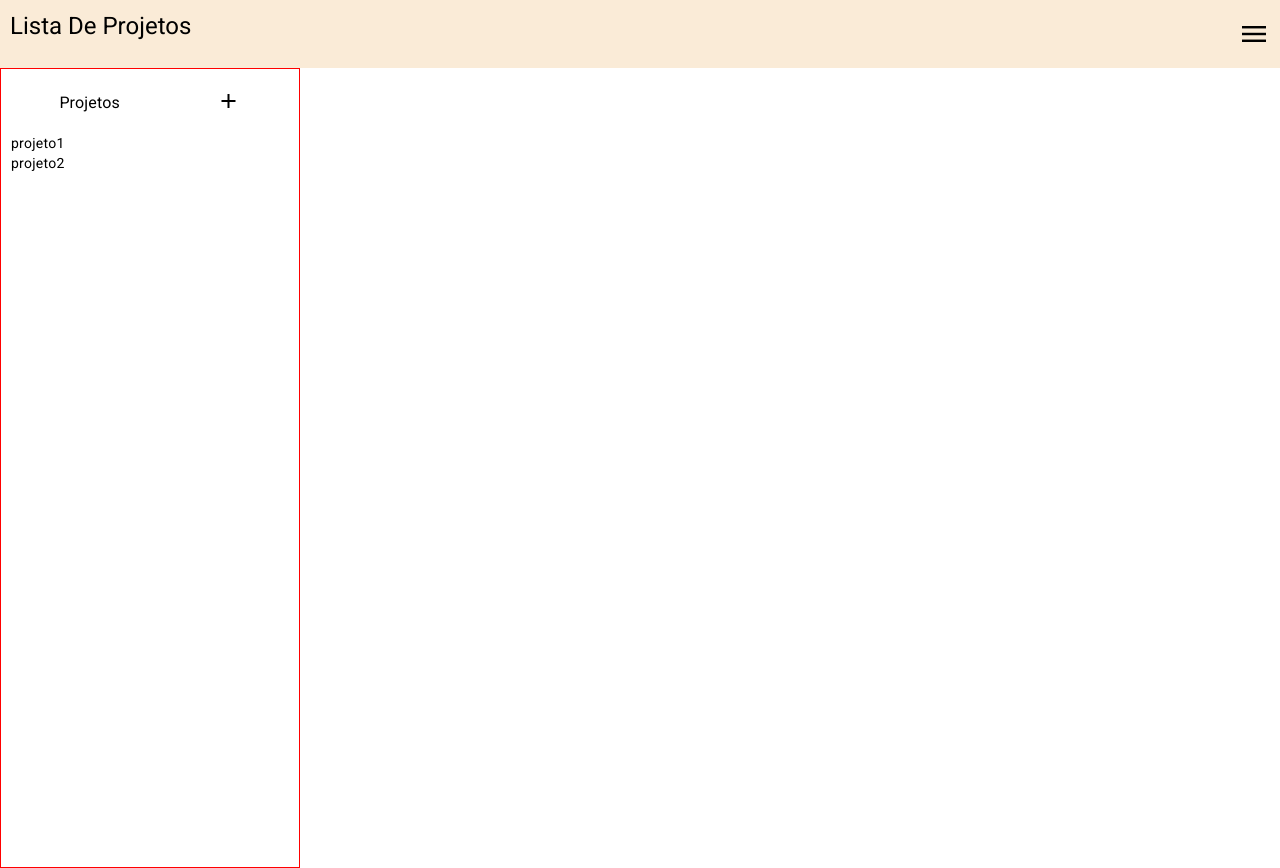
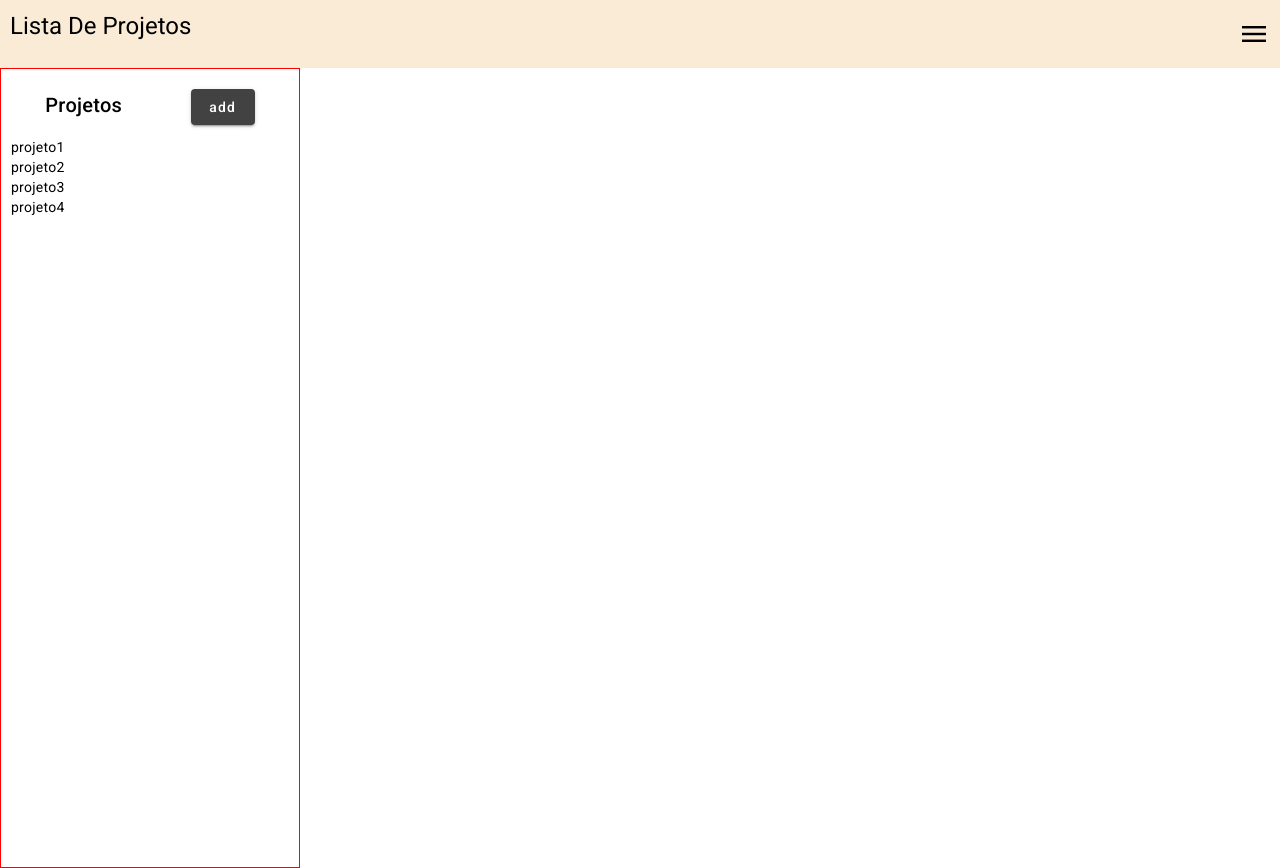
Before and after one commit to 38061027/myProjects, an Angular app: page / in a window 1280 px wide. Both pictures are taken after a click on the element "menu". Built offline with nearby package versions, Linux system fonts and the light colour scheme; data requests are answered from the project's data file.

Commit message:
método post criado

```diff
--- a/db.json
+++ b/db.json
@@ -1,6 +1,26 @@
 {
-    "projetos": [
-      { "id": "1", "title": "projeto1", "description": "dsdadasdasdas" , "date":"12/06/2023" , "Hour":"6:30" },
-      { "id": "2", "title": "projeto2", "description":  "sadasdasdasdasdas", "date":"22/02/2024" , "Hour":"18:34"}
-    ]
-  }
+  "projetos": [
+    {
+      "id": "1",
+      "title": "projeto1",
+      "description": "dsdadasdasdas",
+      "date": "12/06/2023",
+      "Hour": "6:30"
+    },
+    {
+      "id": "2",
+      "title": "projeto2",
+      "description": "sadasdasdasdasdas",
+      "date": "22/02/2024",
+      "Hour": "18:34"
+    },
+    {
+      "id": "f8ae",
+      "title": "projeto3"
+    },
+    {
+      "id": "3d37",
+      "title": "projeto4"
+    }
+  ]
+}
--- /dev/null
+++ b/src/app/components/dialog/dialog.component.html
@@ -0,0 +1,12 @@
+<h2 mat-dialog-title>Hi </h2>
+<mat-dialog-content>
+  <p>Qual o titulo do projeto?</p>
+  <mat-form-field>
+    <mat-label>Projeto</mat-label>
+    <input matInput [(ngModel)]="data.title">
+  </mat-form-field>
+</mat-dialog-content>
+<mat-dialog-actions>
+  <button mat-button (click)="onNoClick()">No Thanks</button>
+  <button mat-button [mat-dialog-close]="data.title" cdkFocusInitial>Ok</button>
+</mat-dialog-actions>
--- /dev/null
+++ b/src/app/components/dialog/dialog.component.ts
@@ -0,0 +1,22 @@
+import { Component, Inject } from '@angular/core';
+import {
+  MAT_DIALOG_DATA,
+  MatDialogRef,
+} from '@angular/material/dialog';
+import { DialogData } from '../home/home.component';
+
+@Component({
+  selector: 'app-dialog',
+  templateUrl: './dialog.component.html',
+  styleUrls: ['./dialog.component.scss']
+})
+export class DialogComponent {
+  constructor(
+    public dialogRef: MatDialogRef<DialogComponent>,
+    @Inject(MAT_DIALOG_DATA) public data: DialogData,
+  ) {}
+
+  onNoClick(): void {
+    this.dialogRef.close();
+  }
+}
--- a/src/app/components/home/home.component.html
+++ b/src/app/components/home/home.component.html
@@ -5,10 +5,12 @@
     </header>
     <div class="menu-lateral">
         <div class="menu-header">
-            <h3>Projetos</h3>
-            <span class="material-symbols-outlined">
-                add
-            </span>
+            <h2>Projetos</h2>
+                <ol>
+                    <li>
+                      <button class="material-symbols-outlined" mat-raised-button (click)="openDialog()">add</button>
+                    </li>
+                  </ol>
         </div>
         <ul class="menu-items-content" *ngFor="let project of projects">
             <li>{{project.title}}</li>
--- a/src/app/components/home/home.component.ts
+++ b/src/app/components/home/home.component.ts
@@ -1,16 +1,40 @@
-import { Component, OnInit } from '@angular/core';
+import { Component, Inject, OnInit } from '@angular/core';
 import { SharedService } from 'src/app/services/shared.service';
+import {
+  MatDialog,
+  MAT_DIALOG_DATA,
+  MatDialogRef,
+  MatDialogTitle,
+  MatDialogContent,
+  MatDialogActions,
+  MatDialogClose,
+} from '@angular/material/dialog';
+import { DialogComponent } from '../dialog/dialog.component';
+
+
+export interface DialogData {
+  title: string;
+
+}
+
 
 @Component({
   selector: 'app-home',
   templateUrl: './home.component.html',
   styleUrls: ['./home.component.scss']
 })
+
+
+
 export class HomeComponent implements OnInit{
+
+  title!: string;
+
 
   projects:any[] = []
 
-  constructor(private service: SharedService){}
+  constructor(private service: SharedService,
+    public dialog: MatDialog  ){}
 
   menuShow(){
     let menu = document.querySelector('.menu-lateral')
@@ -24,6 +48,27 @@ export class HomeComponent implements OnInit{
 
   ngOnInit(): void {
    this.service.getProjects().subscribe(res => this.projects = res)
+    this.service.sendProject(this.title)
   }
 
+
+  openDialog(): void {
+    const dialogRef = this.dialog.open(DialogComponent, {
+      data: { title: this.title},
+    });
+
+    dialogRef.afterClosed().subscribe(result => {
+      console.log('The dialog was closed');
+      this.title = result;
+      if(result){
+        this.service.sendProject({title:result}).subscribe()
+      }
+    });
+
+
+  }
+
+
+
+
 }
--- /dev/null
+++ b/src/app/material/material.module.ts
@@ -0,0 +1,24 @@
+import { NgModule } from '@angular/core';
+import { CommonModule } from '@angular/common';
+import { MatButtonModule } from '@angular/material/button';
+import { FormsModule } from '@angular/forms';
+import { MatInputModule } from '@angular/material/input';
+import { MatFormFieldModule } from '@angular/material/form-field';
+import { MatDialogModule } from '@angular/material/dialog';
+
+
+
+
+const MODULES = [
+  MatFormFieldModule, MatInputModule, FormsModule, MatButtonModule,MatDialogModule
+]
+
+@NgModule({
+  declarations: [],
+  imports: [
+    CommonModule,
+    MODULES
+  ],
+  exports: [MODULES]
+})
+export class MaterialModule { }
--- a/src/app/services/shared.service.ts
+++ b/src/app/services/shared.service.ts
@@ -17,5 +17,8 @@ export class SharedService {
    return this.http.get<any[]>(this.url)
   }
 
+  sendProject(project:any):Observable<any>{
+   return this.http.post<any>(this.url, project)
+  }
 
 }
```
Also changed, not shown: src/app/app.module.ts (+7 -2 lines), src/app/components/dialog/dialog.component.scss (added), 1 other file (tests, documents, lock files or other folders).
